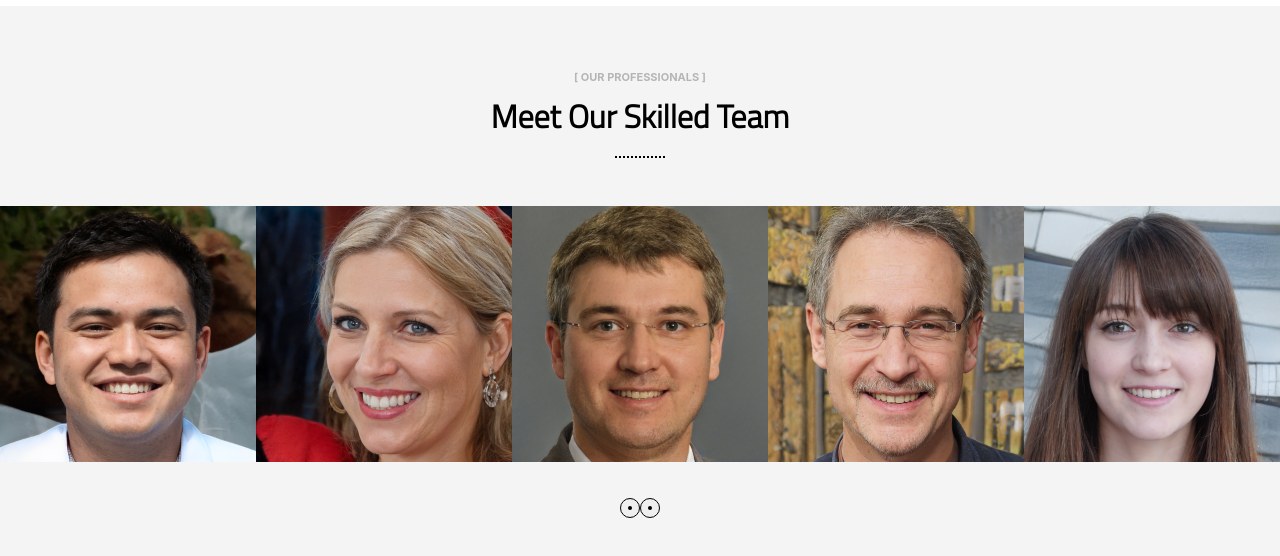
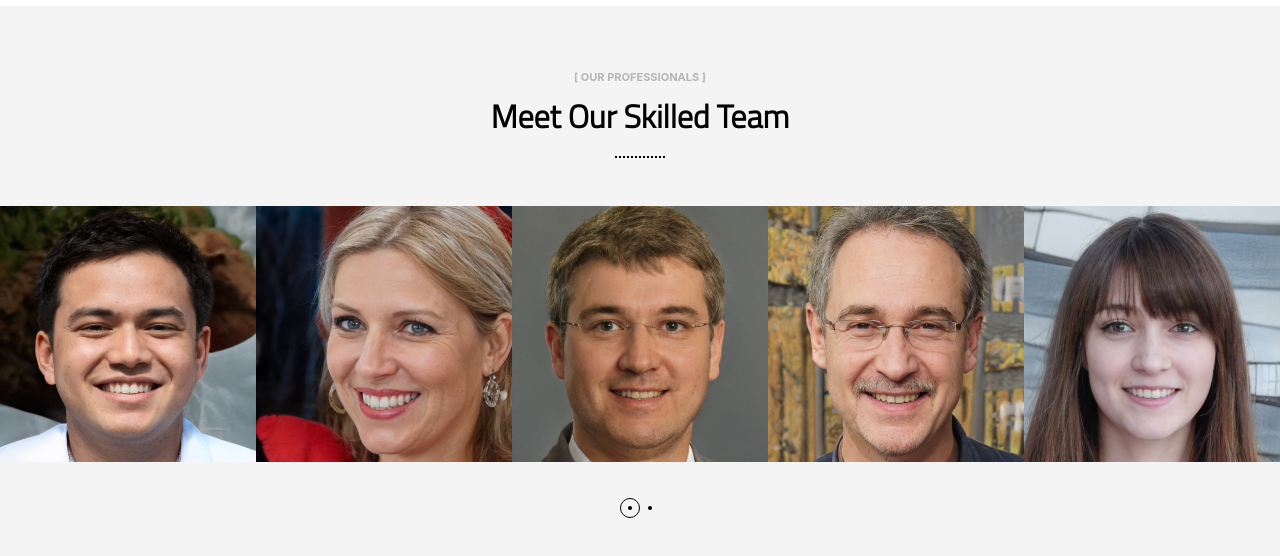
Before and after one commit to SharjeelSIqbal/headwire-assessment, a React (Create React App) app: page / in a window 1280 px wide. Shown: the part 1725-2281 px from the top of the page. Built offline with nearby package versions, Linux system fonts and the light colour scheme; a web font is replaced by a local one.

Commit message:
Fixed carousel it changes based on which circle you press

```diff
--- a/src/components/layout/index.js
+++ b/src/components/layout/index.js
@@ -1,7 +1,8 @@
 import { default as BracketHeading } from './bracket-heading'
 import { default as SectionSubHeading } from './section-sub-heading'
-
+import { default as TeamCarouselButton } from './team-carousel-button'
 export {
   BracketHeading,
-  SectionSubHeading
+  SectionSubHeading,
+  TeamCarouselButton
 }
--- /dev/null
+++ b/src/components/layout/team-carousel-button.jsx
@@ -0,0 +1,12 @@
+import clsx from 'clsx'
+
+const TeamCarouselButton = ({ handleChange, isActive, currentTeam }) => {
+  const active = isActive ? 'circle-transparent-active' : 'circle-transparent-inactive'
+  return (
+  <button onClick={handleChange} value={currentTeam * 5} className={`${active} circle p-0 m-0 circle-transparent-active row-center relative`}>
+    <span className='circle-center circle' />
+  </button>
+  )
+}
+
+export default TeamCarouselButton
--- a/src/components/meet-our-team.jsx
+++ b/src/components/meet-our-team.jsx
@@ -5,7 +5,7 @@ import { TeamContainer } from './team'
 const MeetOurTeam  = () => {
   return (
     <div id='team' className='team-section ptb-2'>
-      <div className='column-center'>
+      <div className='column-center g-3'>
         <div className='column-center'>
           <BracketHeading> OUR PROFESSIONALS </BracketHeading>
           <SectionSubHeading>Meet Our Skilled Team</SectionSubHeading>
--- a/src/components/team/team-container.jsx
+++ b/src/components/team/team-container.jsx
@@ -1,31 +1,33 @@
 import TeamMember from './team-member'
 import team from '../sample.json'
 import { useState } from 'react'
+import { TeamCarouselButton } from '../layout'
 
 const TeamContainer = () => {
-  const [ currentTeam, setCurrentTeam ] = useState(0);
+  const [ currentTeam, setCurrentTeam ] = useState(0)
+
+
   const handleChange = (e) => {
     if(e.target.value > team.length){
       setCurrentTeam(team.length)
     } else {
-      setCurrentTeam(e.target.value)
+      setCurrentTeam(parseInt(e.target.value))
     }
   }
 
+
   return (
-    <div className="column-center w-100 team-container mtb-container">
+    <div className="column-center w-100 team-container">
       <div className='row-center'>
         {team
           .slice(currentTeam, currentTeam + 5)
-          .map((member, index) => <TeamMember key={`${member.first_name} ${member.last_name}`} member={member} />)}
+          .map((member, index) => <TeamMember key={`${member.first_name} ${member.last_name}`} member={member} />)
+        }
       </div>
       <div className='row-center g-pt5 mtb-2'>
-        {team.slice(0, Math.ceil(team.length / 5)).map((element, index) => (
-          <button onClick={handleChange} key={index * 5} value={index * 5} className='circle p-0 m-0 circle-transparent-active row-center relative'>
-            <span className='circle-center circle' />
-          </button>
-          )
-        )}
+        {team.slice(0, Math.ceil(team.length / 5)).map((element, index) =>
+          <TeamCarouselButton key={index * 5} handleChange={handleChange} isActive={currentTeam === index * 5} currentTeam={index} />)
+        }
       </div>
     </div>
     )
--- a/src/css/layout.css
+++ b/src/css/layout.css
@@ -280,13 +280,14 @@ width: 25%;
 .circle-transparent-active {
   width: 20px;
   height: 20px;
-  fill: transparent;
+  background-color: transparent;
   border: 1px solid black;
 }
 
 .circle-transparent-inactive {
   width: 20px;
   height: 20px;
+  border: none;
 }
 
 .circle-center {
```
